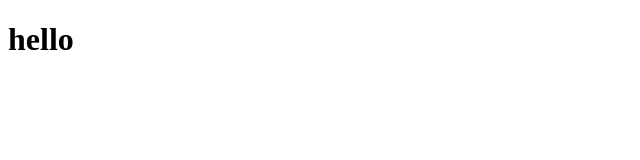
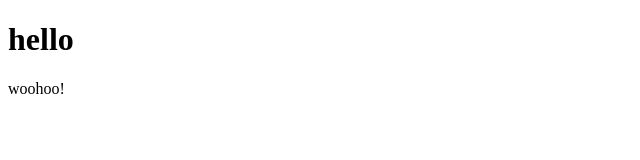
Before and after one commit to dev-tang/sample, a plain HTML site: page index.html in a window 1280 px wide. Shown: the full height of the page, 0-640 px from the left. Drawn offline with Linux system fonts and the light colour scheme.

Commit message:
added a p tag

```diff
--- a/index.html
+++ b/index.html
@@ -7,5 +7,6 @@
 	</head>
 	<body>
 		<h1>hello</h1>
+		<p>woohoo!</p>
 	</body>
 </html>
```
